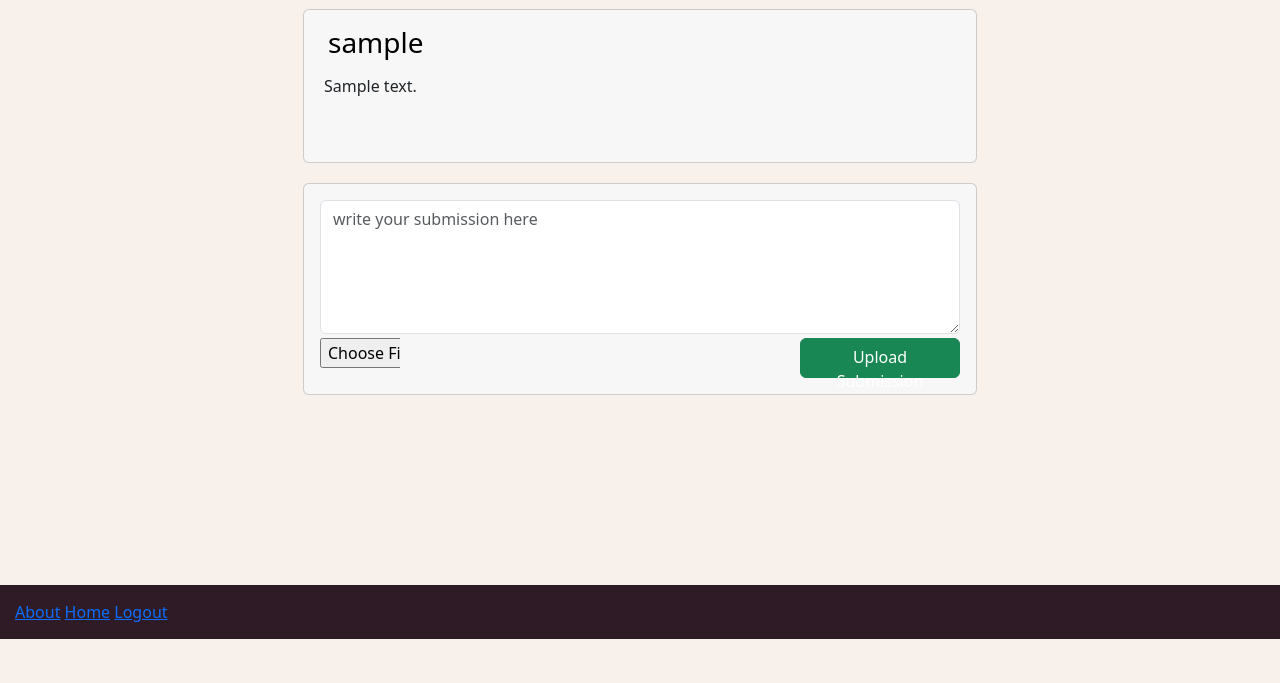
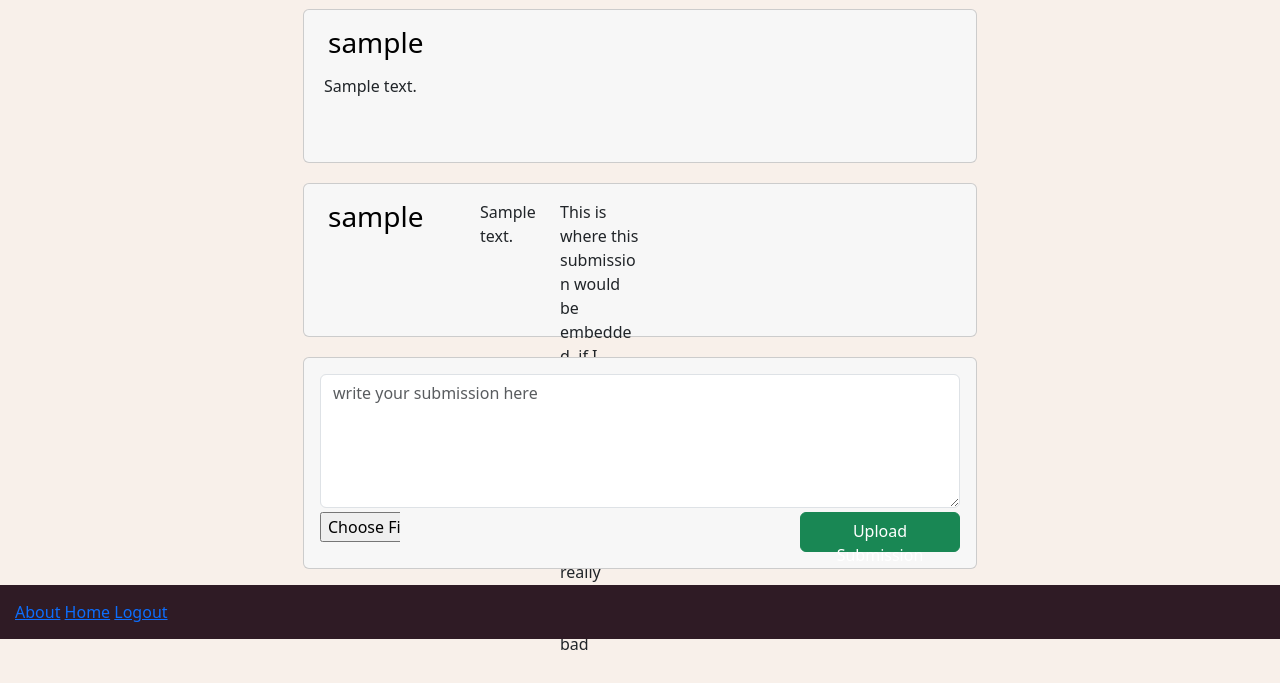
Before and after one commit to cooperwhitley/teacheasy, a Django app: page /assignments/1/ in a window 1280 px wide. Shown: the part 161-844 px from the top of the page. Before the commit the page ends 800 px from the top, so only its background shows below. Run offline with Django 4.2, Linux system fonts and the light colour scheme; a user stored in the database is signed in; tables that the repository leaves empty hold one stand-in row (values such as "Sample post").

Commit message:
style for submissions

```diff
--- a/main_app/templates/assignments/detail.html
+++ b/main_app/templates/assignments/detail.html
@@ -15,6 +15,17 @@
                 <p class="card-text post-body">{{assignment.body}}</p>
             </div>
         </div>
+        {% for submission in assignment.submission_set.all %}
+            <div class="card">
+                <div class="card-body">
+                    <h3 class="card-text poster-name">{{ submission.user }}</h3>
+                    <p class="card-text submission-comm">{{ submission.comment }}</p>
+                    <p class="card-text submission-link">This is where this submission would be embedded, if I could get it to work. Pretend it worked anyways and <a href="{{ submission.url }}">download it</a> if you really wanna see it that bad</p>
+                </div>
+            </div>
+
+
+        {% endfor %}
         <div class="card">
             <form action="{% url 'upload_submission' assignment.id %}" method="POST" class="card-body" enctype="multipart/form-data">
                 {% csrf_token %}
@@ -24,7 +35,7 @@
                 <br>
                 <button type="submit" class="btn btn-success add-comment-btn">Upload Submission</button>
             </form>
-        </div>
+
     </div>
 
 
```
